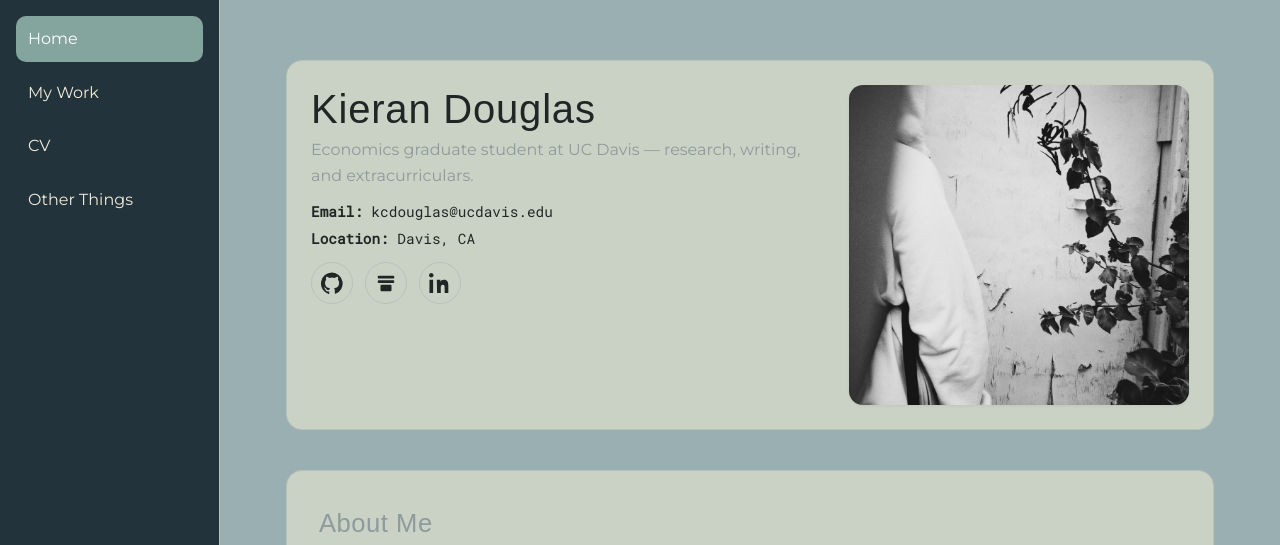
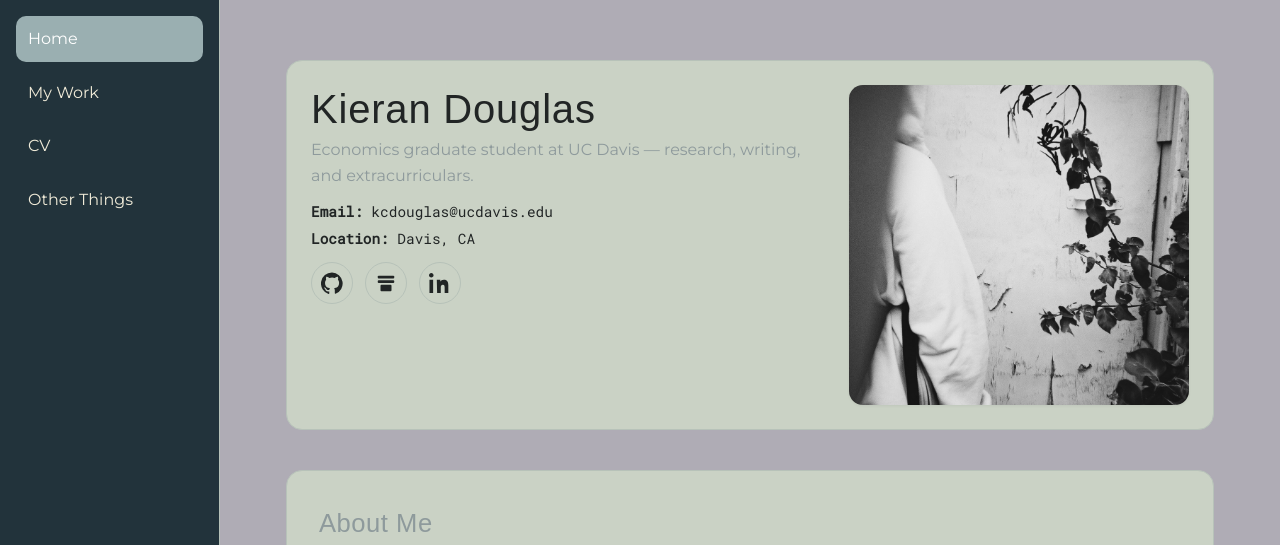
Before and after one commit to KieranCDouglas/kierancdouglas.github.io, a Jekyll site: the page built from index.md, in a window 1280 px wide and 1259 px high. Shown: the top 545 px of the window. Built offline with Jekyll 4.4.1, drawn with Linux system fonts in a browser that asks for light colours; some web fonts are replaced; grey boxes are pictures that could not be loaded.

Commit message:
Update style.css

```diff
--- a/assets/css/style.css
+++ b/assets/css/style.css
@@ -17,7 +17,7 @@ svg { fill: currentColor; }
   --max-width: 960px;
 
   /* LIGHT — refreshed to harmonize with dark mode */
-  --bg: #9aafb1;         /* page background */
+  --bg: #afacb5;         /* page background */
   --text: #212525;
   --muted: #8E9A9C;      /* neutral cool gray for metadata */
   --surface: #CAD2C5;    /* soft cool gray-green content bubbles */
@@ -26,7 +26,7 @@ svg { fill: currentColor; }
   --border: #B7C2B9;     /* subtle green-gray border */
 
   /* Accent / brand (muted teal/green tone matching dark mode) */
-  --brand: #84A59D;
+  --brand: #9aafb1;
   --on-brand: #FFFFFF;
 
   --radius: 16px;
@@ -45,7 +45,7 @@ html[data-theme="dark"] {
   --surface-2: #1B2A31;
   --nav-text: #e9e6dc;
   --border: #324951;
-  --brand: #84A59D;
+  --brand: #9aafb1;
   --on-brand: #0F1417;
   --shadow: 0 1px 3px rgba(0,0,0,.35);
   --shadow-hover: 0 3px 10px rgba(0,0,0,.35);
```
